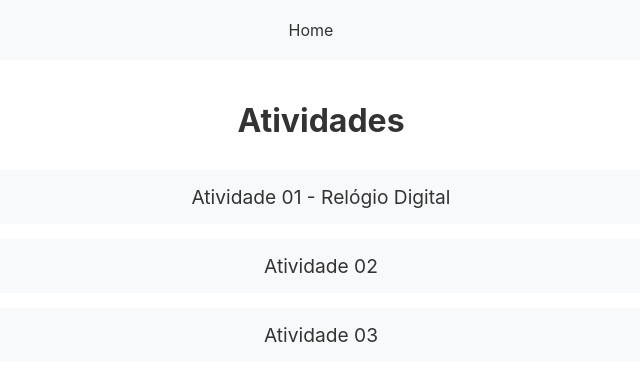
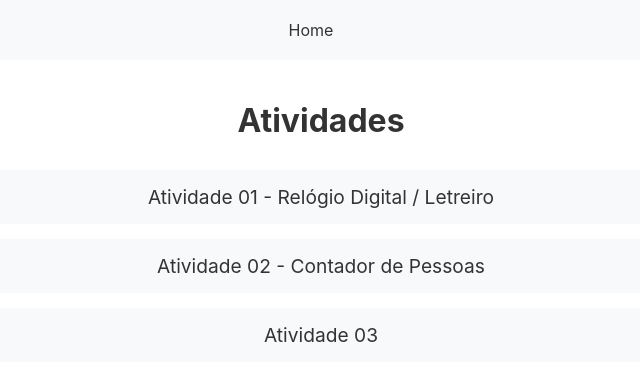
Before and after one commit to felipeshicasho/Atividades-de-React---P2, a React (Create React App) app: page / in a window 1280 px wide. Shown: the top 380 px of the page, without its empty margins (319-959 px from the left). Built offline with nearby package versions, Linux system fonts and the light colour scheme.

Commit message:
Update Home.js

```diff
--- a/src/pages/Home.js
+++ b/src/pages/Home.js
@@ -29,7 +29,7 @@ const Home = () => {
                             fontSize: '1.2rem',
                             transition: 'background-color 0.3s'
                         }}>
-                            Atividade 01 - Relógio Digital
+                            Atividade 01 - Relógio Digital / Letreiro
                         </Link>
                     </li>
                     <li>
@@ -43,7 +43,7 @@ const Home = () => {
                             fontSize: '1.2rem',
                             transition: 'background-color 0.3s'
                         }}>
-                            Atividade 02
+                            Atividade 02 - Contador de Pessoas
                         </Link>
                     </li>
                     <li>
```
